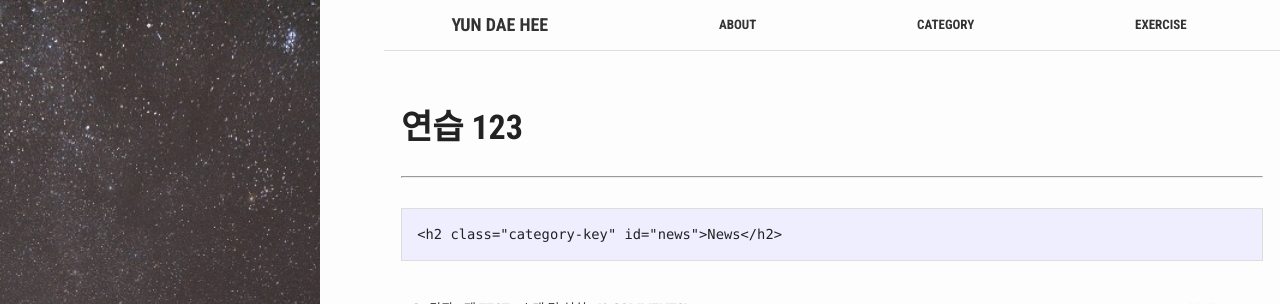
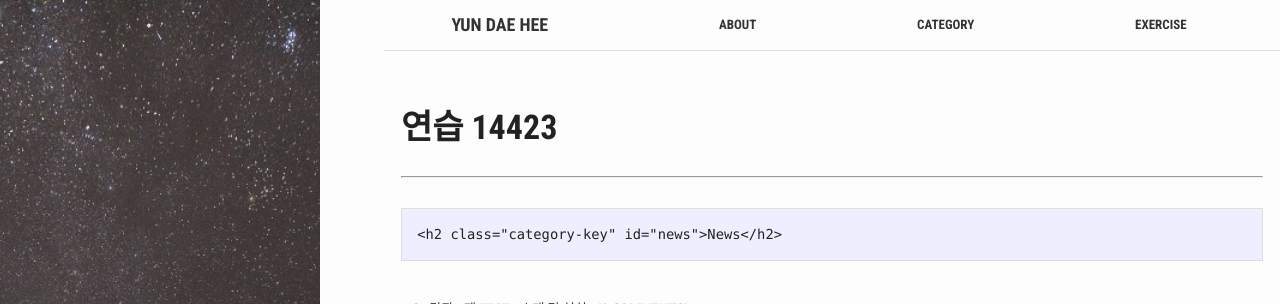
Before and after one commit to test076923/test076923.github.io, a Jekyll site: the page built from exercise.md, in a window 1280 px wide. Shown: the top 304 px of the page. Built offline with Jekyll 4.4.1, drawn with Linux system fonts in a browser that asks for light colours; comment, search, counter and statistics services are not loaded.

Commit message:
Update exercise.md

```diff
--- a/exercise.md
+++ b/exercise.md
@@ -8,7 +8,7 @@ summary: "Exercise program."
 active: Exercise
 date: 9/12/2017 3:37:34 PM
 ---
-# 연습 123 #
+# 연습 14423 #
 ----------
 
 {% for tag in site.tags %}
@@ -17,7 +17,9 @@ date: 9/12/2017 3:37:34 PM
 
 {% for post in exercise %}
   {% if post.categories contains "exercise" %}
+
     <h2 class="category-key" id="{{ t | downcase }}">{{ t | capitalize }}</h2>
+
   {% endif %}
 {% endfor %}
 
```
